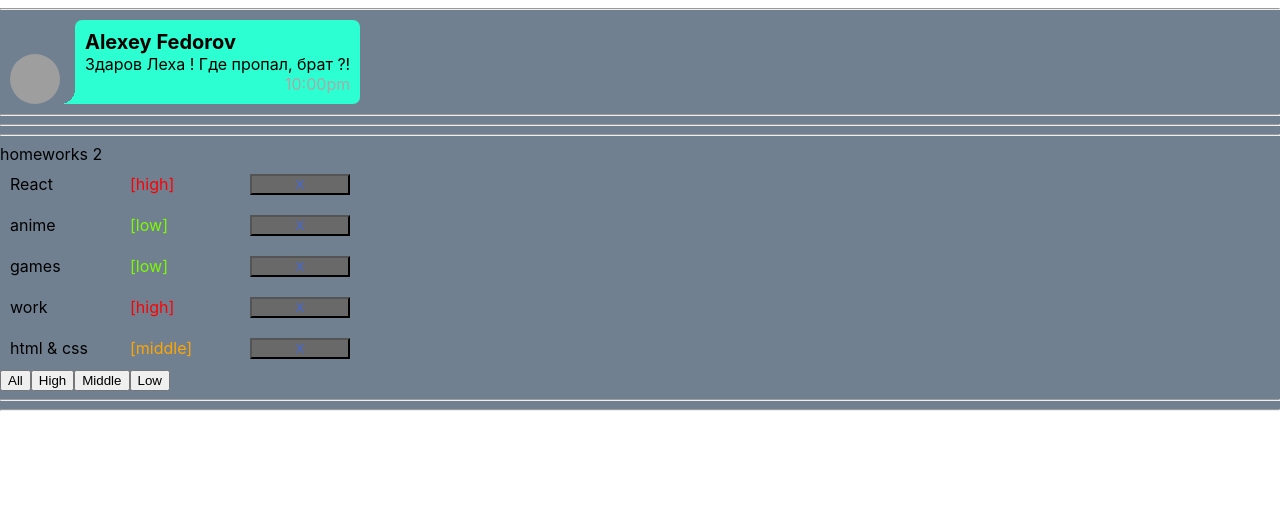
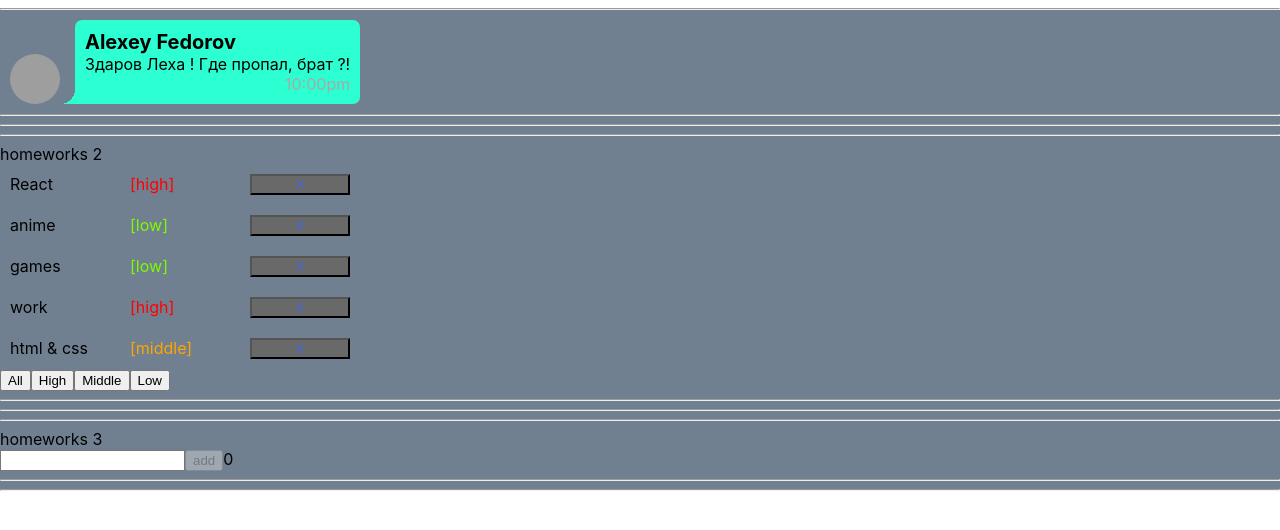
Before and after one commit to isefrog38/ignat_homework, a React (Create React App) app: page / in a window 1280 px wide. Shown: the top 530 px of the page. Built offline with nearby package versions, Linux system fonts and the light colour scheme; grey boxes are pictures that could not be loaded.

Commit message:
dz pochti vIbpolnenno

```diff
--- a/package.json
+++ b/package.json
@@ -10,6 +10,7 @@
     "@types/node": "^16.7.13",
     "@types/react": "^17.0.20",
     "@types/react-dom": "^17.0.9",
+    "@types/uuid": "^8.3.4",
     "react": "^17.0.2",
     "react-dom": "^17.0.2",
     "react-scripts": "5.0.0",
--- a/src/p1-main/m1-ui/u1-app/App.tsx
+++ b/src/p1-main/m1-ui/u1-app/App.tsx
@@ -2,13 +2,14 @@ import React from 'react'
 import s from './App.module.css'
 import HW1 from '../../../p2-homeworks/h1/HW1'
 import HW2 from '../../../p2-homeworks/h2/HW2'
+import HW3 from "../../../p2-homeworks/h3/HW3";
 
 function App() {
     return (
         <div className={s.App}>
             <HW1/>
             <HW2/>
-            {/*<HW3/>*/}
+            <HW3/>
             {/*<HW4/>*/}
             {/*<HW5/>*/}
 
--- a/src/p2-homeworks/h3/Greeting.module.css
+++ b/src/p2-homeworks/h3/Greeting.module.css
@@ -2,6 +2,6 @@
 
 }
 
-.error {
+.errorInput {
     border: 1px solid red;
 }
--- a/src/p2-homeworks/h3/Greeting.tsx
+++ b/src/p2-homeworks/h3/Greeting.tsx
@@ -1,26 +1,31 @@
-import React from 'react'
+import React, {ChangeEvent} from 'react'
 import s from './Greeting.module.css'
 
 type GreetingPropsType = {
-    name: any // need to fix any
-    setNameCallback: any // need to fix any
-    addUser: any // need to fix any
-    error: any // need to fix any
-    totalUsers: any // need to fix any
+    name: string
+    setNameCallback: (e: ChangeEvent<HTMLInputElement>) => void
+    addUser: () => void
+    onEnterPress: (e: React.KeyboardEvent<HTMLInputElement>) => void
+    error: string
+    totalUsers: number
 }
 
-// презентационная компонента (для верстальщика)
 const Greeting: React.FC<GreetingPropsType> = (
-    {name, setNameCallback, addUser, error, totalUsers} // деструктуризация пропсов
+    {name, setNameCallback, addUser, error, totalUsers, onEnterPress} // деструктуризация пропсов
 ) => {
-    const inputClass = s.error // need to fix with (?:)
+    const inputClass = s.error ? s.errorInput : s.input
 
     return (
         <div>
-            <input value={name} onChange={setNameCallback} className={inputClass}/>
+            <input value={name}
+                   onChange={setNameCallback}
+                   className={inputClass}
+                   onKeyPress={onEnterPress}
+                   onBlur={setNameCallback}
+            />
             <span>{error}</span>
-            <button onClick={addUser}>add</button>
-            <span>{totalUsers}</span>
+            <button onClick={addUser} className={s.button} disabled={!name}>add</button>
+            <span className={s.count}>{totalUsers}</span>
         </div>
     )
 }
--- a/src/p2-homeworks/h3/GreetingContainer.tsx
+++ b/src/p2-homeworks/h3/GreetingContainer.tsx
@@ -1,28 +1,41 @@
-import React, {useState} from 'react'
+import React, {ChangeEvent, useState} from 'react'
 import Greeting from './Greeting'
+import {UserType} from "./HW3";
 
 type GreetingContainerPropsType = {
-    users: any // need to fix any
-    addUserCallback: any // need to fix any
+    users: Array<UserType>
+    addUserCallback: (name: string) => void
 }
 
-// более простой и понятный для новичков
-// function GreetingContainer(props: GreetingPropsType) {
+const GreetingContainer: React.FC<GreetingContainerPropsType> = ({users, addUserCallback}) => { // деструктуризация пропсов
+    const [name, setName] = useState<string>('') // need to fix any
+    const [error, setError] = useState<string>('') // need to fix any
 
-// более современный и удобный для про :)
-// уровень локальной логики
-const GreetingContainer: React.FC<GreetingContainerPropsType> = ({users, addUserCallback}) => { // деструктуризация пропсов
-    const [name, setName] = useState<any>('') // need to fix any
-    const [error, setError] = useState<any>('') // need to fix any
+    const setNameCallback = (e: ChangeEvent<HTMLInputElement>) => {
+        let trimmedName = e.currentTarget.value.trim()
 
-    const setNameCallback = (e: any) => { // need to fix any
-        setName('') // need to fix
-    }
-    const addUser = () => {
-        alert(`Hello  !`) // need to fix
+        if (trimmedName) {
+            setName(trimmedName)
+            setError('')
+        } else {
+            setName('')
+            setError(' Name is require !')
+        }
     }
 
-    const totalUsers = 0 // need to fix
+    const onEnterPress = (e: React.KeyboardEvent<HTMLInputElement>) => {
+        if (e.key === `Enter` && name) {
+            addUser()
+        }
+    }
+
+    const addUser = () => {
+        addUserCallback(name)
+        alert(`Hello ${name} !`) // need to fix
+        setName('')
+    }
+
+    const totalUsers = users.length // need to fix
 
     return (
         <Greeting
@@ -31,6 +44,7 @@ const GreetingContainer: React.FC<GreetingContainerPropsType> = ({users, addUser
             addUser={addUser}
             error={error}
             totalUsers={totalUsers}
+            onEnterPress={onEnterPress}
         />
     )
 }
--- a/src/p2-homeworks/h3/HW3.tsx
+++ b/src/p2-homeworks/h3/HW3.tsx
@@ -1,26 +1,29 @@
-import React, {useState} from 'react'
-import GreetingContainer from './GreetingContainer'
+import React, {useState} from 'react';
+import GreetingContainer from './GreetingContainer';
+import {v1} from "uuid";
 
 // types
 export type UserType = {
-    _id: any // need to fix any
-    name: any // need to fix any
+    _id:  string // need to fix any
+    name: string // need to fix any
 }
 
 // уровень работы с глобальными данными
 function HW3() {
-    const [users, setUsers] = useState<any>([]) // need to fix any
+    const [users, setUsers] = useState<Array<UserType>>([]) // need to fix any
 
-    const addUserCallback = (name: any) => { // need to fix any
-        setUsers([]) // need to fix
+    const addUserCallback = (name: string) => {
+        const user = {
+            _id: v1(),
+            name,
+        }
+        setUsers([...users, user]) // need to fix
     }
 
     return (
         <div>
             <hr/>
             homeworks 3
-
-            {/*should work (должно работать)*/}
             <GreetingContainer users={users} addUserCallback={addUserCallback}/>
 
             <hr/>
```
Also changed, not shown: 1 other file (tests, documents, lock files or other folders).
